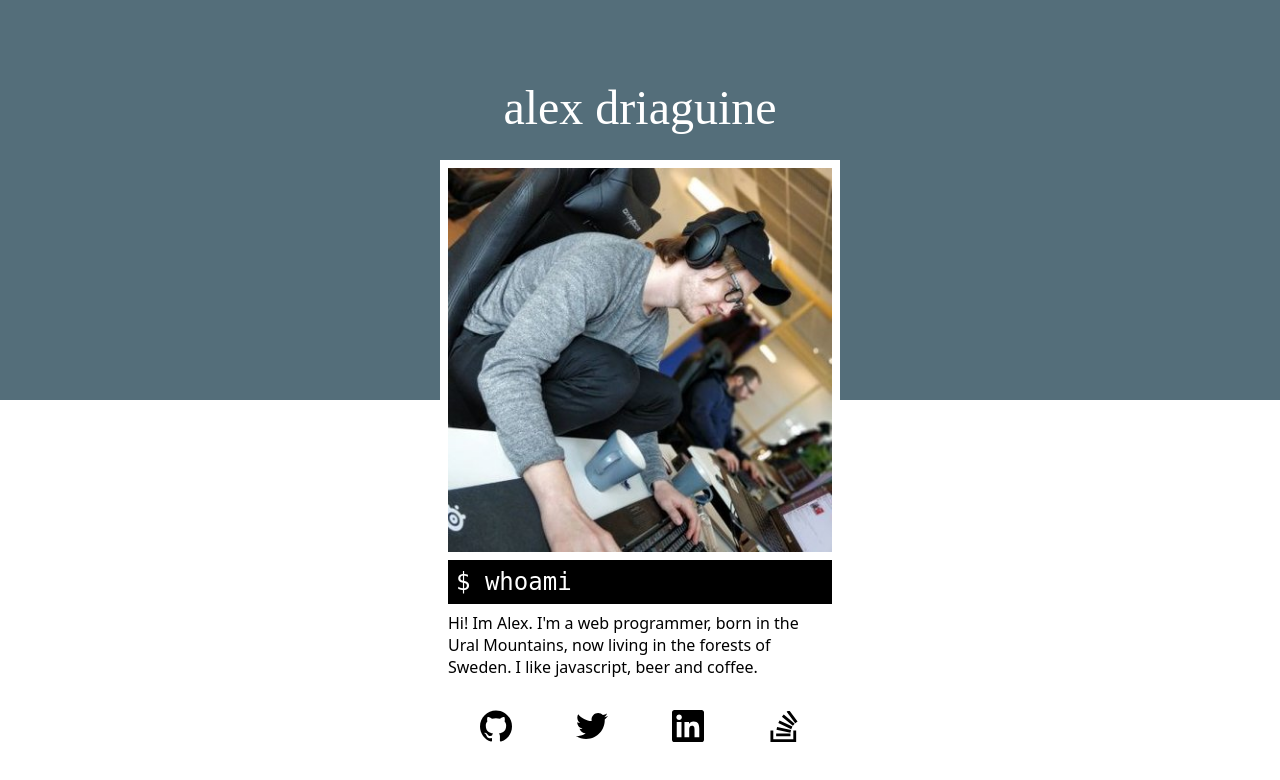
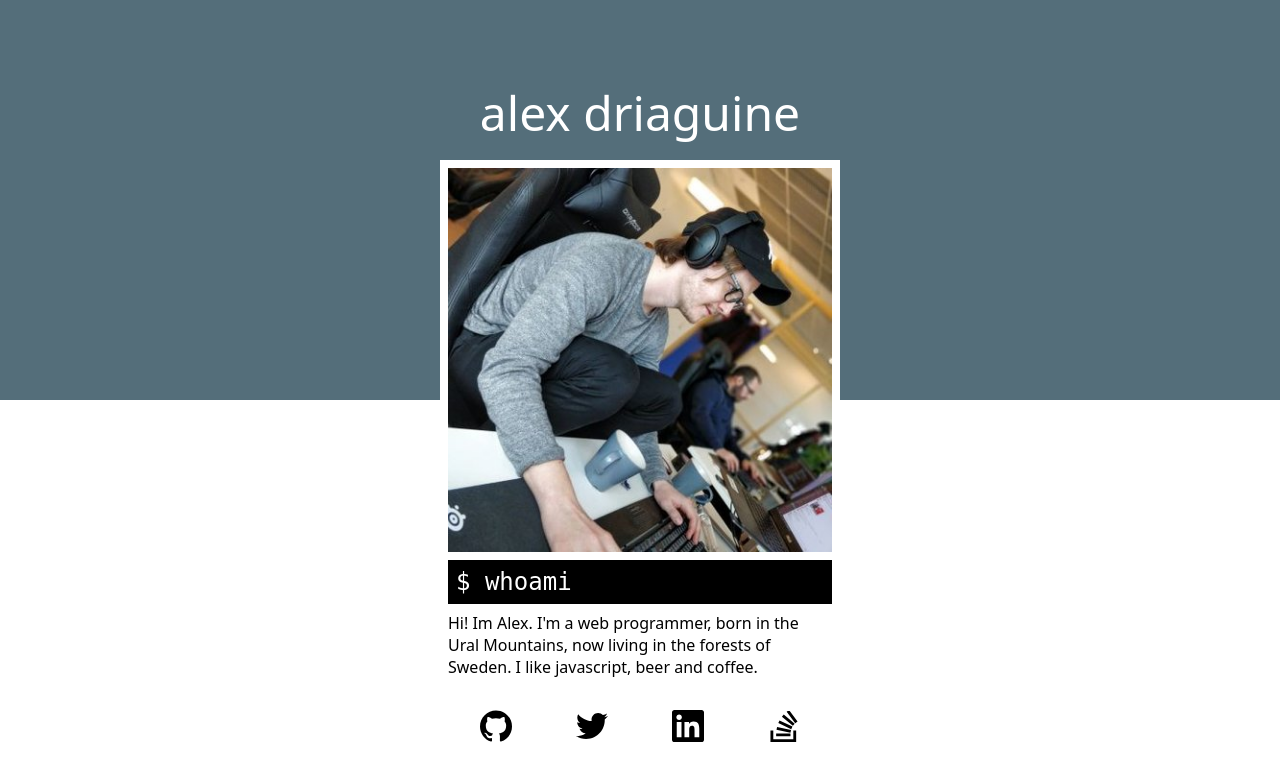
Before and after one commit to alexdriaguine/site, a React app: page / in a window 1280 px wide. Shown: the top 780 px of the page. Built offline with nearby package versions, Linux system fonts and the light colour scheme.

Commit message:
remove external font

```diff
--- a/src/app.tsx
+++ b/src/app.tsx
@@ -35,7 +35,6 @@ const GlobalStyle = createGlobalStyle`
     height: auto;
   }
 
-  @import url('https://fonts.googleapis.com/css?family=Press+Start+2P');
 `
 const theme = {
   colors: {
@@ -46,7 +45,6 @@ const theme = {
   fonts: {
     sans: 'system-ui, sans-serif',
     mono: 'Menlo, monospace',
-    pressStart: "'Press Start 2P', cursive;",
   },
   shadows: {
     small: '0 0 4px rgba(0, 0, 0, .125)',
@@ -113,7 +111,7 @@ export const App = () => (
           <HeaderCard backgroundSize="cover" color="white" bg="#546e7a">
             <Heading
               mt={[20, 20, 80]}
-              fontFamily="pressStart"
+              fontFamily="sans"
               textAlign="center"
               fontSize={[4, 5,  6]}
             >
--- a/src/pages/home.tsx
+++ b/src/pages/home.tsx
@@ -142,7 +142,7 @@ export class Home extends React.Component {
           boxShadow="medium"
         >
           <AscpectRatioBox mb={2}>
-            <AspectRatioImage src={avatar} />
+            <AspectRatioImage alt="Image of me" src={avatar} />
           </AscpectRatioBox>
           <Box>
             <Heading
```
